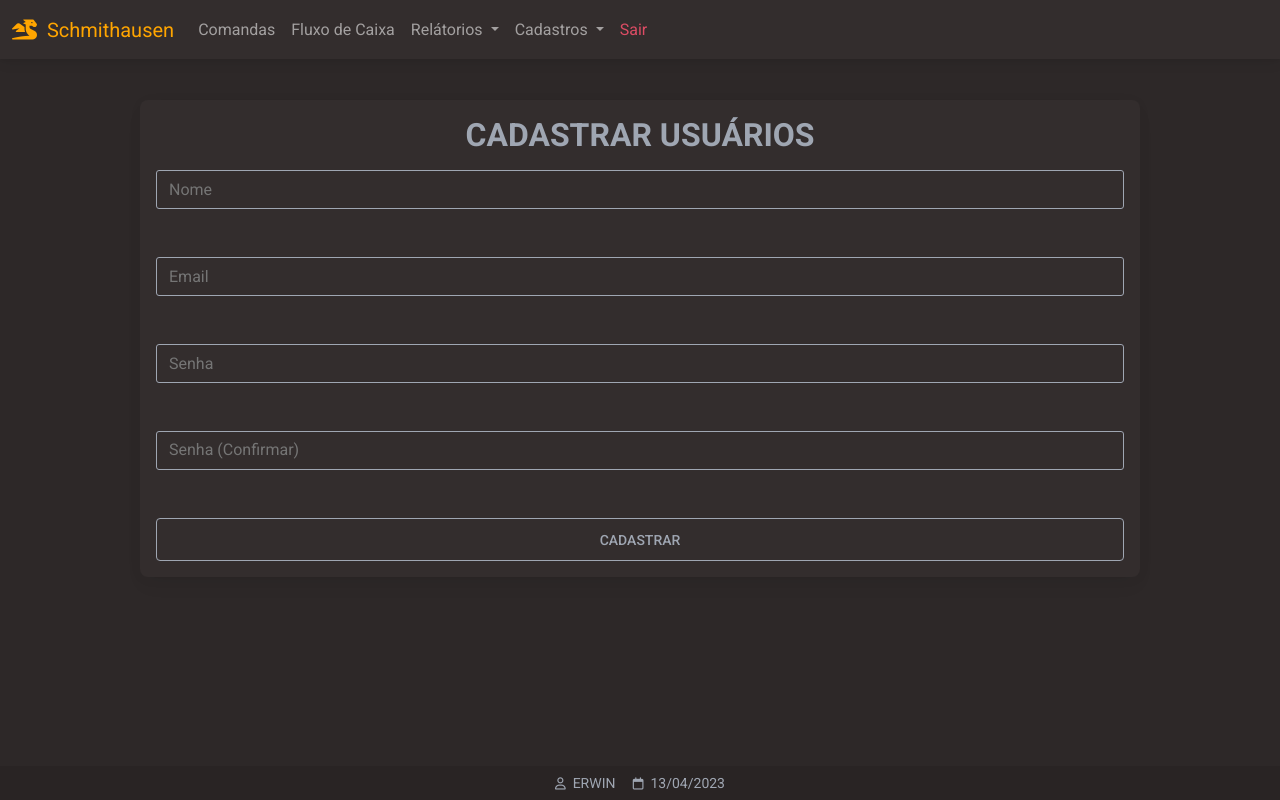
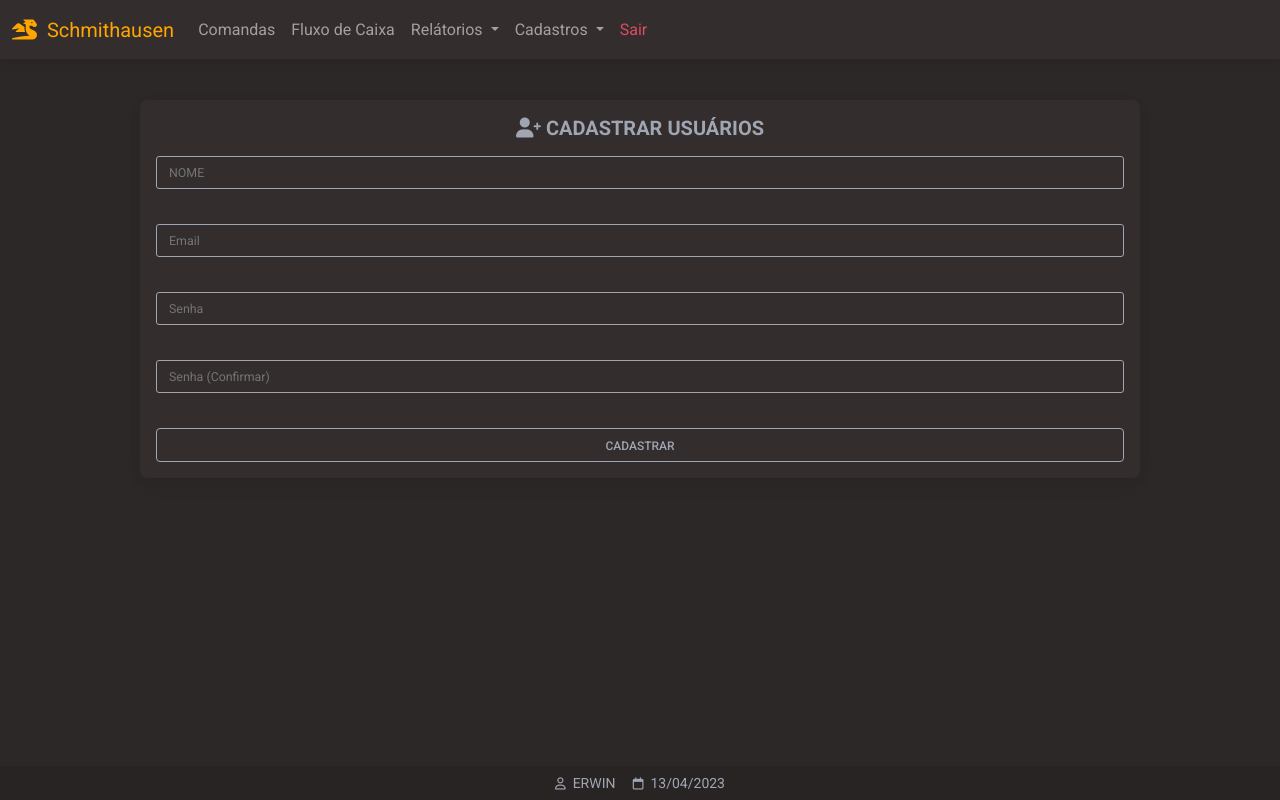
Before and after one commit to erwin-hc/material-schmithausen, a Flask app: page /cadastro_usuarios in a window 1280 px wide. Run offline with Flask 3, Linux system fonts and the light colour scheme; a user stored in the database is signed in.

Commit message:
02/05/23 - 16:52

```diff
--- a/website/auth.py
+++ b/website/auth.py
@@ -64,7 +64,7 @@ def sign_up():
             db.session.add(new_user)
             db.session.commit()
             login_user(new_user, remember=True)
-            flash('Account created!', category='success')
+
             return redirect(url_for('views.comandas'))
 
     return render_template("sign_up.html", user=current_user)
--- a/website/static/css/base.css
+++ b/website/static/css/base.css
@@ -74,3 +74,14 @@
 .my-navbar li :hover {
   color: var(--color-orange)
 }
+
+.alert-dismissible {
+  z-index: 99999!important;
+  width: 100%!important;
+  bottom: 35px;
+  border-radius: 0!important;
+}
+
+.form-outline {
+  margin-bottom: 35px!important;
+}
--- a/website/templates/base.html
+++ b/website/templates/base.html
@@ -121,37 +121,7 @@
 <!-- End your project here-->
 <script type="text/javascript" src="{{ url_for('static', filename='js/mdb.min.js') }}"></script>
 <!-- Custom -->
-<script type="text/javascript">
- // **************************************************************************************************
-var alerts = document.querySelectorAll('.alert-dismissible');
-var inputs = document.querySelectorAll('.myInputs')
-var messages = document.querySelectorAll('.form-helper')
-var forms = document.querySelectorAll('.form-outline')
-// ESCONDE ALERTAS
-alerts.forEach(function (alert) {
-  setTimeout(function() {
-      alert.classList.add('hide-me')
-  }, 2000)
-})
-// ESCONDE MENSAGENS
-messages.forEach(function (item) {
-  setTimeout(function() {
-      item.classList.add('hide-me')
-  }, 2000)
-})
-// INPUT INVALIDO
-inputs.forEach(function (item) {
-  item.addEventListener('change', (e)=>{
-    target = e.target;
-    if (!target.checkValidity()) {
-      target.classList.add('myInputs-invalid')
-    } else {
-       target.classList.remove('myInputs-invalid')
-    }
-});
-});
-// **************************************************************************************************
-</script>
+<script type="text/javascript" src="{{ url_for('static', filename='index.js') }}"></script>
 
 </body>
 </html>
--- a/website/templates/cadastro_usuarios.html
+++ b/website/templates/cadastro_usuarios.html
@@ -18,30 +18,18 @@ novalidate
 {{ form.hidden_tag() }}
 {{ form.csrf_token }}
 
-<h2 align="center" class="fw-bold mb-1 text-uppercase text-secondary mb-3">CADASTRAR USUÁRIOS</h2>
+<h2 align="center" class="fw-bold mb-1 text-uppercase text-secondary mb-3 h5">
+<i class="fa-solid fa-user-plus"></i>
+CADASTRAR USUÁRIOS</h2>
 <!-- *********************************************************** -->
 <!-- INPUT NOME -->
 <!-- *********************************************************** -->
-<div class="form-outline mb-5">
-
-	{% with messages = get_flashed_messages() %}
-  {% if messages %}
-    {% for message in messages %}
-      <p
-      class="text-center note alert-danger alert-dismissible p-2 m-auto p-3 larg-max"
-      >
-      {{ message }}
-      </p>
-    {% endfor %}
-  {% endif %}
-{% endwith %}
-
-
-{{ form.nome(class='myInputs', placeholder= form.nome.label.text) }}
+<div class="form-outline">
+{{ form.nome(class='myInputs form-control-sm', placeholder= form.nome.label.text, style='text-transform:uppercase') }}
 <!-- ERROS -->
 {% if form.nome.errors %}
 {% for e in form.nome.errors %}
-<div class="form-helper ms-3 mt-1 text-danger">
+<div class="form-helper ms-3 text-danger">
 {{ e }}
 </div>
 {% endfor %}
@@ -52,8 +40,8 @@ novalidate
 <!-- *********************************************************** -->
 <!-- INPUT EMAIL -->
 <!-- *********************************************************** -->
-<div class="form-outline mb-5">
-{{ form.email(class='myInputs', placeholder= form.email.label.text) }}
+<div class="form-outline">
+{{ form.email(class='myInputs form-control-sm', placeholder= form.email.label.text) }}
 <!-- ERROS -->
 {% if form.email.errors %}
 {% for e in form.email.errors %}
@@ -66,8 +54,8 @@ novalidate
 <!-- *********************************************************** -->
 <!-- INPUT SENHA -->
 <!-- *********************************************************** -->
-<div class="form-outline mb-5">
-{{ form.senha(class='myInputs', placeholder= form.senha.label.text) }}
+<div class="form-outline">
+{{ form.senha(class='myInputs form-control-sm', placeholder= form.senha.label.text) }}
 <!-- ERROS -->
 {% if form.senha.errors %}
 {% for e in form.senha.errors %}
@@ -80,8 +68,8 @@ novalidate
 <!-- *********************************************************** -->
 <!-- INPUT CONFIRMAR SENHA -->
 <!-- *********************************************************** -->
-<div class="form-outline mb-5">
-{{ form.confirmar(class='myInputs', placeholder= form.confirmar.label.text) }}
+<div class="form-outline">
+{{ form.confirmar(class='myInputs form-control-sm', placeholder= form.confirmar.label.text) }}
 <!-- ERROS -->
 {% if form.confirmar.errors %}
 {% for e in form.confirmar.errors %}
@@ -94,25 +82,25 @@ novalidate
 <!-- *********************************************************** -->
 <!-- BOTAO ENTRAR -->
 <!-- *********************************************************** -->
-<button class="btn btn-lg btn-outline-light " type="submit">CADASTRAR</button>
+<button class="btn btn btn-outline-light " type="submit">CADASTRAR</button>
 </form>
+</div>
 <!-- *********************************************************** -->
 <!-- FLASH MESSAGES -->
 <!-- *********************************************************** -->
-<!-- {% with messages = get_flashed_messages() %}
+{% with messages = get_flashed_messages() %}
   {% if messages %}
     {% for message in messages %}
       <p
-      class="text-center note alert-danger alert-dismissible p-2 m-auto p-3 larg-max"
+      class="h6 z-index-master fixed-bottom text-center alert alert-danger alert-dismissible p-2 m-auto"
+      role="alert"
       >
       {{ message }}
       </p>
     {% endfor %}
   {% endif %}
-{% endwith %} -->
+{% endwith %}
 <!-- *********************************************************** -->
-</div>
-
 
 {% endblock %}
 
--- a/website/views.py
+++ b/website/views.py
@@ -1,5 +1,6 @@
-from flask import Blueprint, render_template, request, flash, jsonify
-from flask_login import login_required, current_user
+from flask import Blueprint, render_template, request, flash, jsonify, redirect, url_for
+from werkzeug.security import generate_password_hash, check_password_hash
+from flask_login import login_user, login_required, logout_user, current_user
 from . import db
 from .models import *
 from .forms import *
@@ -56,8 +57,35 @@ def cadastroUsuarios():
     if form.validate_on_submit():
         if request.method == 'POST':
             email = request.form.get('email')
+            first_name = request.form.get('nome')
+            password1 = request.form.get('senha')
+            password2 = request.form.get('confirmar')
+
             user = User.query.filter_by(email=email).first()
+
             if user:
                 flash('EMAIL JÁ CADASTRADO !!!', category='error')
+            else:
+                new_user = User(email=email, first_name=first_name, password=generate_password_hash(
+                password1, method='sha256'))
+                db.session.add(new_user)
+                db.session.commit()
+                login_user(new_user, remember=True)
+
+            return redirect(url_for('views.usuarios'))
 
     return render_template("cadastro_usuarios.html", user=current_user, data=data, form=form)
+# ***********************************************************************************************
+# DELETAR USUARIO
+# ***********************************************************************************************
+@views.route('/deletar-usuario', methods=['POST'])
+def deletarUsuario():
+    user = json.loads(request.data) # this function expects a JSON from the INDEX.js file
+    UserID = user['UserID']
+    id = User.query.get(id)
+    if id:
+        db.session.delete(id)
+        db.session.commit()
+        flash('CADASTRO DELETADO COM SUCESSO !!!', category='error')
+
+    return jsonify({})
```
Also changed, not shown: website/static/index.js (+42 -0 lines), website/templates/entrar.html (+10 -6 lines), website/templates/usuarios.html (+9 -3 lines), instance/database.db.
